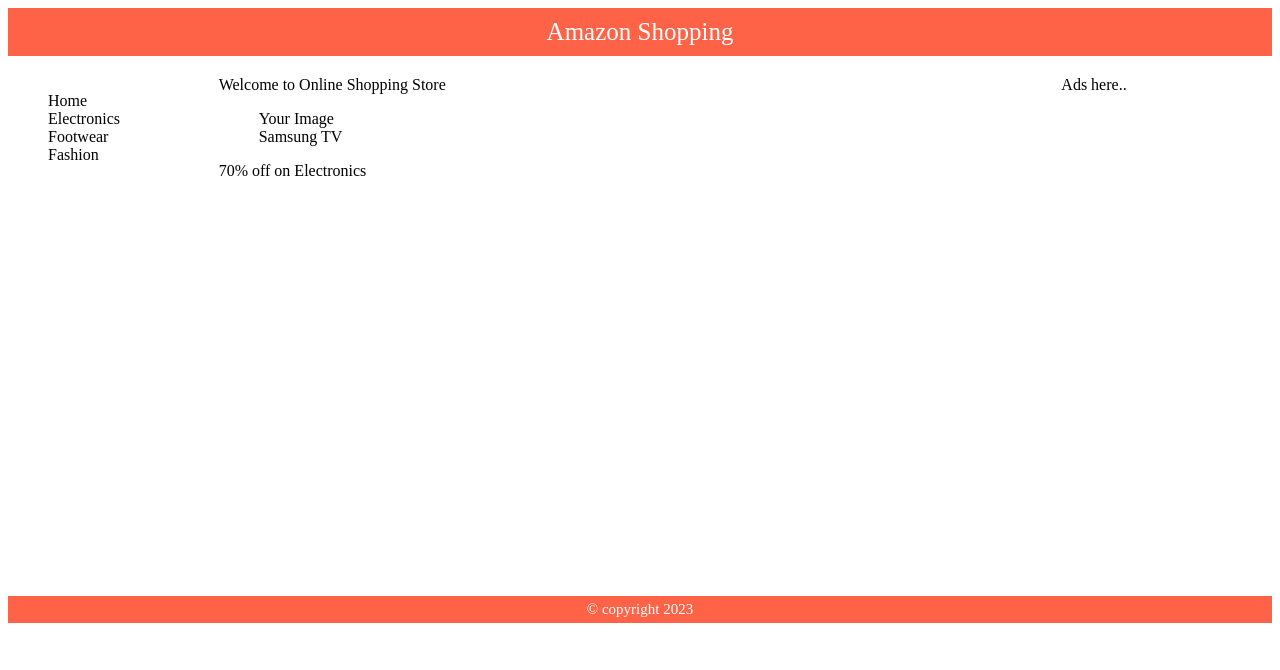
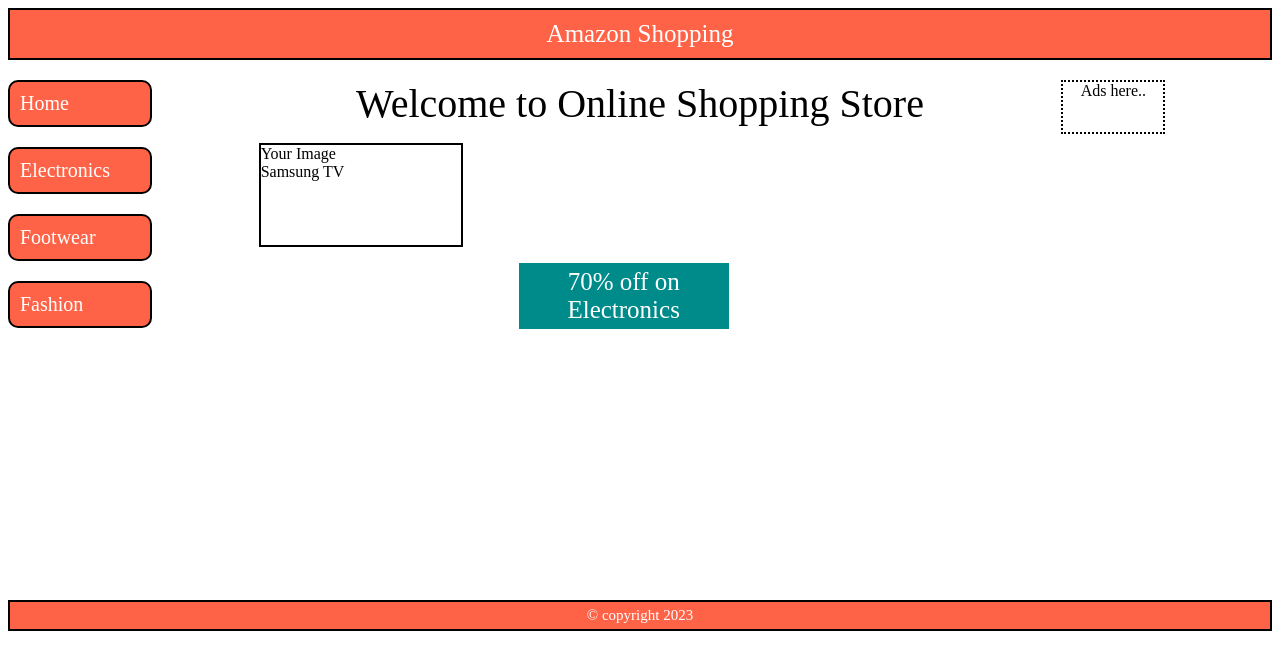
Before and after one commit to anmolbiranwar/WebDevelopment-Practice, a plain HTML site: page 23_03/Public/layout.html in a window 1280 px wide. Drawn offline with Linux system fonts and the light colour scheme.

Commit message:
Update layout.html

```diff
--- a/23_03/Public/layout.html
+++ b/23_03/Public/layout.html
@@ -9,6 +9,7 @@
                 padding: 10px;
                 font-size: 25px;
                 text-align: center;
+                border: 2px black solid;
             }
             footer{
                 background-color:tomato;
@@ -16,6 +17,7 @@
                 text-align: center;
                 font-size: 15px;
                 padding: 5px;
+                border: 2px black solid;
             }
             section{
                 height:520px;
@@ -23,6 +25,41 @@
                 grid-template-columns: 2fr 8fr 2fr;
                 margin-top: 20px;
             }
+            nav div{
+                border: 2px black solid;
+                border-radius: 10px;
+                width: 120px;
+                margin-bottom: 20px;
+                padding: 10px;
+                font-size: 20px;
+                background-color: tomato;
+                color: white;
+            }
+            aside{
+                width: 100px;
+                height: 50px;
+                border: 2px dotted black;
+                text-align: center;
+            }
+            article{
+                width: 200px;
+                text-align: center;
+                background-color: darkcyan ;
+                color: white;
+                padding: 5px;
+                font-size:25px;
+                margin-left: 300px;
+            }
+            main div{
+                font-size: 40px;
+                text-align: center;
+            }
+            figure{
+                height: 100px;
+                border: 2px double black;
+                width: 200px;
+            }
+
         </style>
     </head>
     <body>
@@ -31,12 +68,10 @@
         </header>
         <section>
            <nav>
-           <menu>
             <div>Home</div>
             <div>Electronics</div>
             <div>Footwear</div>
             <div>Fashion</div>
-           </menu>
            </nav>
            <main>
             <dialog>Any Help?</dialog>
```
